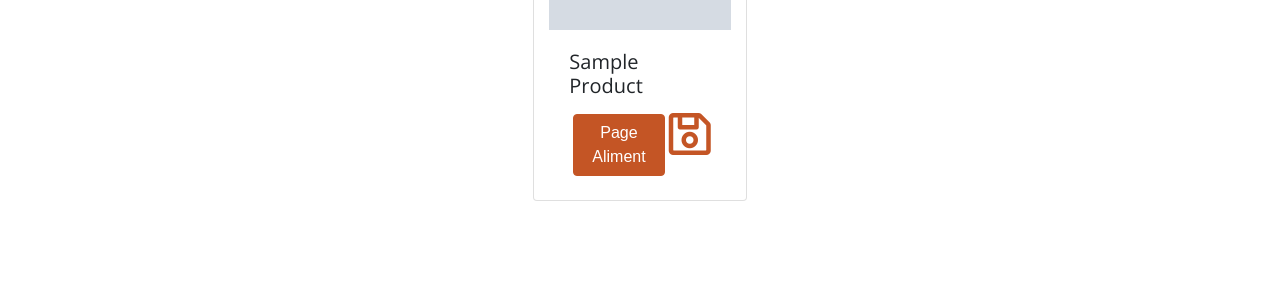
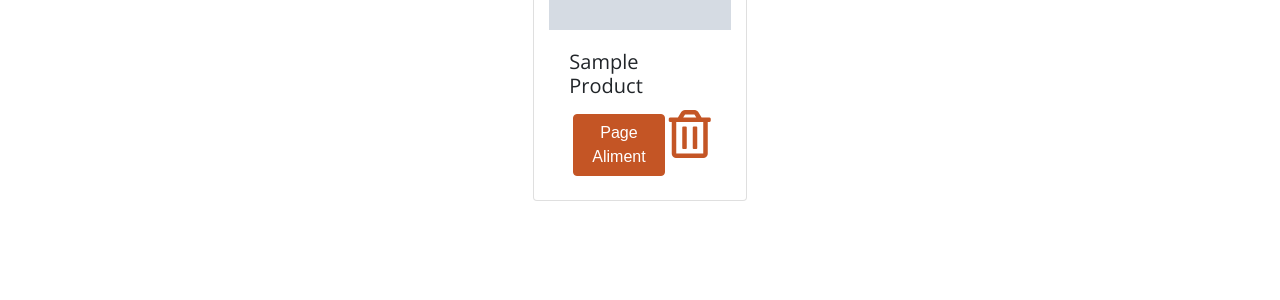
Before and after one commit to NicolasFlandrois/Pur-Beurre, a Django app: page /snacks/favourites/ in a window 1280 px wide. Shown: the part 416-716 px from the top of the page. Run offline with Django 3.2, Linux system fonts and the light colour scheme; a user stored in the database is signed in; tables that the repository leaves empty hold one stand-in row (values such as "Sample post"); grey boxes marked "Sample" are stand-in pictures; some libraries are stand-ins or nearby versions; some web fonts are replaced.

Commit message:
Snacks App - Fav Add/Del - Updated Del link in Favourite Page
Possibility to manage, remove/Delete  a product from the Favorite page.

```diff
--- a/snacks/templates/snacks/list.html
+++ b/snacks/templates/snacks/list.html
@@ -48,7 +48,7 @@
                   <div class="d-flex">
                     <a href="{% url 'snacks-detail' pk=result.product.pk %}" class="btn btn-primary m-1" target="_blank" title="Page Aliment {{ result.product.name }}" alt="Page Aliment {{ result.product.name }}">Page Aliment</a>
                     {% if user.is_authenticated %}
-                      <a href="{% url 'fav-add' pk=result.product.pk %}" title="Ajouter à mes Aliments" alt="Ajouter à mes Aliments"><i style="font-size: 3em;" class="far fa-save"></i></a>
+                      <a href="{% url 'fav-del' pk=result.product.pk %}" title="Ajouter à mes Aliments" alt="Ajouter à mes Aliments"><i style="font-size: 3em;" class="far fa-trash-alt"></i></a>
                     {% endif %}
                   </div>
               </div>
```
